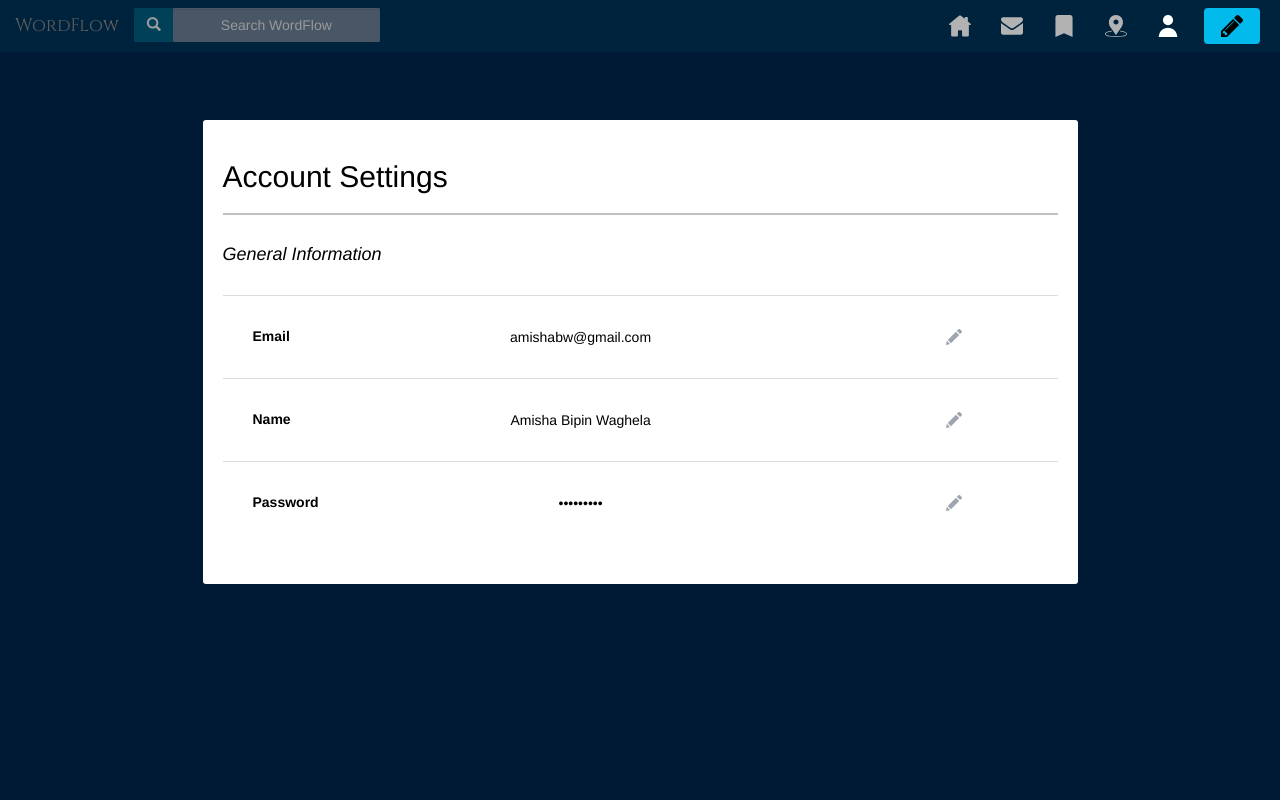
After one commit to girishgr8/BlogBit, a PHP site: page /templates/settings.php in a window 1280 px wide. The commit adds this page. Run offline with PHP 8.4, Linux system fonts and the light colour scheme; some libraries are stand-ins or nearby versions; some web fonts are replaced.

Commit message:
settings and meet UI

```diff
--- a/db/logout.php
+++ b/db/logout.php
@@ -2,6 +2,8 @@
 
  session_start();
  session_destroy();
+ echo "logged out";
+
  header("Location: ../index.php");
  exit();
 
--- a/styles/dashboard.css
+++ b/styles/dashboard.css
@@ -8,6 +8,34 @@ html,
 body {
     width: 100%;
     height: 100%;
+}
+
+.map{
+	width: 40%;
+	margin-left: 20vh;
+}
+
+.meet-info{
+	background-color: white;
+	font-family: 'Helvetica Neue', sans-serif;
+	box-shadow: 0 4px 8px 0 rgba(0,0,0,0.2);
+}
+
+input{
+	text-align: center;
+}
+
+.meet-info hr{
+	border: 2px solid #001935;
+  /*border-radius: 5px;*/
+}
+
+.text {
+  border: 0;
+  outline: 0;
+  /*display: inline-block;*/
+  background: transparent;
+  border-bottom: 1px solid silver;
 }
 
 
@@ -54,6 +82,15 @@ body {
 	/*width: 100%;*/
 }
 
+.settings{
+	color: black;
+	width: 70%;
+	margin: auto;
+	background-color: white;
+	padding: 20px;
+	border-radius: 3px;
+}
+
 .card {
   /*box-shadow: 0 4px 8px 0 rgba(0,0,0,0.2);*/
   /*transition: 0.3s;*/
@@ -68,6 +105,11 @@ body {
   /*box-shadow: 0 8px 16px 0 rgba(0,0,0,0.2);*/
 }
 
+input[readonly]{
+  background-color:transparent;
+  border: 0;
+}
+
 .card-user{
 	height: 65px;
 	/*position: fixed;*/
@@ -77,6 +119,15 @@ body {
 
 }
 
+.edit{
+	height: 16px;
+	width: 16px;
+}
+
+.edit:hover{
+	filter:
+    invert(1.0);
+}
 
 .card-btn {
   position: absolute;
--- /dev/null
+++ b/templates/settings.php
@@ -0,0 +1,181 @@
+
+<?php
+session_start();
+?>
+<!DOCTYPE html>
+<html lang="en">
+<head>
+  <title>WordFlow</title>
+  <meta charset="utf-8">
+  <meta name="viewport" content="width=device-width, initial-scale=1">
+    <script src="https://apis.google.com/js/platform.js" async defer></script>
+    <meta name="google-signin-client_id" content="431755900850-hj63duh4igs0cmhig2tke2t6h0c0gk0g.apps.googleusercontent.com" />
+    <!--Including Editor API-->
+    <script src="../config/editorAPI/tinymce.min.js"></script>
+    <script>
+            window.onload = gapi.load('auth2', function() {
+  auth2 = gapi.auth2.init({
+      client_id: '431755900850-hj63duh4igs0cmhig2tke2t6h0c0gk0g.apps.googleusercontent.com',
+      scope: 'profile'
+  });
+});
+        /*logout of both Google and normal session*/
+        function logout() {
+            var r = confirm("Do you wish to logout?");
+            if (r == true) {
+                 var auth2 = gapi.auth2.getAuthInstance();
+                 auth2.signOut().then(function () {
+                  console.log("tried to logout");
+                    document.location.href = '../db/logout.php';
+                 });
+            auth2.disconnect();
+            document.location.href = '../db/logout.php';
+            }
+
+}        /*initialising auth instance*/
+        function onLoad() {
+            gapi.load('auth2', function() {
+            gapi.auth2.init();
+
+            });
+        }
+
+      function liked(heart) {
+      	console.log('liked');
+         source=heart.src;
+        if (source.slice(-8,-4) == "like")
+        {
+            heart.src = "../images/liked.svg";
+        }
+        else
+        {
+            heart.src = "../images/like.svg";
+        }
+    }
+
+    </script>
+
+  <link rel="stylesheet" href="https://maxcdn.bootstrapcdn.com/bootstrap/3.4.0/css/bootstrap.min.css">
+  <!-- <link rel="stylesheet" href="https://maxcdn.bootstrapcdn.com/bootstrap/4.0.0-alpha.2/css/bootstrap.min.css"> -->
+  <script src="https://ajax.googleapis.com/ajax/libs/jquery/3.4.1/jquery.min.js"></script>
+  <script src="https://maxcdn.bootstrapcdn.com/bootstrap/3.4.0/js/bootstrap.min.js"></script>
+  <link rel="stylesheet" href="../styles/dashboard.css"/>
+</head>
+<body>
+
+<nav class="navbar navbar-default  navbar-expand-lg fixed-top ">
+  <div class="container-fluid">
+    <div class="navbar-header">
+      <a class="navbar-brand" href="#"><span class="brand">WordFlow</span></a>
+    </div>
+    <div class="nav navbar-nav navbar-form">
+    <form action="" method="GET" class="form-inline">
+      <div class="row">
+        <div class="col-md-40">
+          <div class="input-group">
+            <div class="input-group-btn">
+              <button class="btn searchbtn" type="submit">
+                <span class="glyphicon glyphicon-search invert"></span>
+              </button>
+            </div>
+            <input type="text" class="form-control" placeholder="Search WordFlow" id="searchbox"/>
+          </div>
+        </div>
+      </div>
+    </form>
+    </div>
+    <ul class="nav navbar-nav navbar-right">
+      <li><a href="./dashboard.php" class="nav-item nav-link" title="Home"><img src="../images/home.svg" class="icons invert"></a></li>
+      <li><a href="#" class="nav-item nav-link" title="Message"><img src="../images/msg.svg" class="icons invert"></a></li>
+
+      <li><a href="#" class="nav-item nav-link" title="Saved Posts"><img src="../images/save2.svg" class="icons invert"></a></li>
+      <li><a href="./meet.php" class="nav-item nav-link" title="Meet a friend"><img src="../images/map.svg" class="icons invert"></a></li>
+      <!-- <li><a href="#" class="nav-item nav-link" title="Liked Posts"><img src="../images/heart.svg" class="icons invert"></a></li> -->
+
+
+      <li><a href="#" class="nav-item nav-link " data-toggle="dropdown" data-target=".userdrop" title="Your Profile"><img src="../images/user.svg" class="icons highlight-icon"></a>
+      <div class="dropdown userdrop">
+      <ul class="dropdown-menu">
+      <li class="dropdown-header">Account</li>
+      <li><a href="#" onclick="logout()">Log Out</a></li>
+      <li><a href="#">Settings</a></li>
+      <li><a href="#">Help</a></li>
+      <li class="divider"></li>
+      <li class="dropdown-header">WordFlow</li>
+      <li><a href="#">Posts</a></li>
+      <li><a href="#">Likes</a></li>
+      <li><a href="#">Edit appearance</a></li>
+    </ul>
+
+      </div></li>
+      <button class="btn navbar-btn item writebtn3" title="Create"> &nbsp;<img src="../images/pencil.svg" class="icons">&nbsp;</button>
+
+       <!-- edit and edit2-->
+      <!-- <li><a href="#" class="nav-item nav-link"><span class="glyphicon glyphicon-user"></span></a></li> -->
+    </ul>
+  </div>
+</nav>
+<!------------------------------------------------------------------------------------------------------------------------------------------------>
+
+<div class="container" style="padding-top: 120px;">
+  <div class="settings">
+    <h2>Account Settings</h2>
+    <hr style="border: 1px solid silver;">
+    <h4 style="margin-top: 30px !important;"> <i>General Information</i></h4><br>
+    <table class="table">
+        <thead>
+        </thead>
+        <tbody>
+          <tr>
+            <th style="padding:30px" scope="row">Email</th>
+            <td style="padding:30px"><input type="email" readonly class="form-control-plaintext" id="userEmail" value="amishabw@gmail.com">
+                <form>
+                <div class="collapse" id="editEmail" style="width: 50%;"><br><br>
+                              <input type="email" class="form-control" placeholder="New email"><br>
+                              <input type="password" class="form-control" placeholder="Current password"><br>
+                              <input type="submit" class="btn btn-primary" value="Save">
+                              <input type="submit" class="btn" style="color: white; background-color: darkgray;" data-toggle="collapse" data-target="#editEmail" value="Cancel">
+                </div>
+              </form>
+            </td>
+            <td style="padding:30px"><img src="../images/editopt.svg" data-toggle="collapse" data-target="#editEmail" class="edit"></td>
+          </tr>
+          <tr>
+            <th style="padding:30px" scope="row">Name</th>
+            <td style="padding:30px"><input type="email" readonly class="form-control-plaintext" id="userName" value="Amisha Bipin Waghela">
+              <form>
+              <div class="collapse" id="editName" style="width: 50%;"><br><br>
+                            <!-- <label>First Name:</label> -->
+                            <input type="text" class="form-control" placeholder="First Name"><br>
+                            <!-- <label>Middle Name:</label> -->
+                            <input type="text" class="form-control" placeholder="Middle Name"><br>
+                            <!-- <label>Last Name:</label> -->
+                            <input type="text" class="form-control" placeholder="Last Name">
+                            <br>
+                            <input type="submit" class="btn btn-primary" value="Save">
+                            <input type="submit" class="btn" style="color: white; background-color: darkgray;" data-toggle="collapse" data-target="#editName" value="Cancel">
+              </div>
+            </form>
+            </td> <!-- concat first middle last-->
+            <td style="padding:30px"><img src="../images/editopt.svg" data-toggle="collapse" data-target="#editName" class="edit"></td>
+          </tr>
+          <tr>
+            <th style="padding:30px" scope="row">Password</th>
+            <td style="padding:30px"><input type="password" readonly class="form-control-plaintext" id="userPass" value="amisha123">
+              <form>
+                <div class="collapse" id="editPass" style="width: 50%;"><br><br>
+                              <input type="password" class="form-control" placeholder="Current password"><br>
+                              <input type="password" class="form-control" placeholder="New password"><br>
+                              <input type="submit" class="btn btn-primary" value="Save">
+                              <input type="submit" class="btn" style="color: white; background-color: darkgray;" data-toggle="collapse" data-target="#editEmail" value="Cancel">
+                </div>
+              </form>
+            </td>
+            <td style="padding:30px"><img src="../images/editopt.svg" data-toggle="collapse" data-target="#editPass" class="edit"></td>
+          </tr>
+        </tbody>
+    </table>
+  </div>
+</div>
+</body>
+</html>
```
Also changed, not shown: templates/dashboard.php (+13 -4 lines), templates/meet.php (added, +152 -0 lines), images/compass.svg (added), images/destination.svg (added), images/editopt.svg (added), images/location.svg (added), images/map.svg (added), images/map1.svg (added), images/map2.svg (added), images/placeholders.svg (added), images/route.svg (added).
